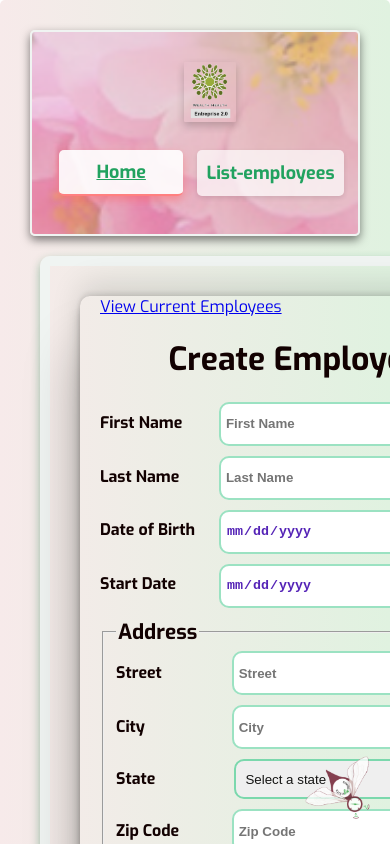
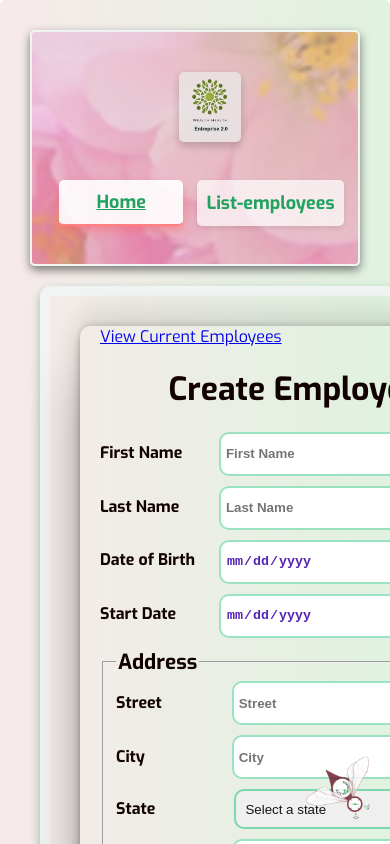
Before and after one commit to tetyanachouteau/P14FrontRHNet, a React (Create React App) app: page / in a window 390 px wide. Shown: the top 844 px of the page. Built offline with nearby package versions, Linux system fonts and the light colour scheme.

Commit message:
Small update of header

```diff
--- a/src/components/Header.module.css
+++ b/src/components/Header.module.css
@@ -18,22 +18,22 @@
 }
 
 .header img {
-  margin-top: 10px;
+  margin-top: 20px;
   margin-right: 10px;
-  margin-left:40px;
-  margin-bottom: 10px;
+  margin-left: 40px;
+  margin-bottom: 20px;
   height: 80px;
-  border-radius: 2%;
+  border-radius: 8%;
   box-shadow: 0 4px 8px rgba(0, 0, 0, 0.2);
   transition: transform 0.3s ease, box-shadow 0.3s ease;
+  background-color: rgba(234, 232, 232, 0.8); /* Ajoute un fond blanc semi-transparent */
+  padding: 5px; /* Ajoute un espacement autour de l'image */
 }
 
 .header img:hover {
-  transform: translateX(-10%) scale(2.5); /* Ajoute un effet de zoom tout en gardant le logo centré */
-  box-shadow: 0 8px 16px rgba(0, 0, 0, 0.3);
+  transform: translateX(-5%) scale(1.75); /* Réduit l'effet de zoom sur les écrans moyens */
+  box-shadow: 0 6px 12px rgba(0, 0, 0, 0.2); /* Réduit l'ombre portée sur les écrans moyens */
 }
-
-
 
 @media (max-width: 768px) {
   .header {
@@ -49,22 +49,22 @@
   }
 
   .header img:hover {
-    transform: translateX(-5%) scale(1.75); /* Réduit l'effet de zoom sur les écrans moyens */
+    transform: translateX(-5%) scale(1.5); /* Réduit l'effet de zoom sur les écrans moyens */
     box-shadow: 0 6px 12px rgba(0, 0, 0, 0.2); /* Réduit l'ombre portée sur les écrans moyens */
   }
+}
 
-  .navigation {
-    width: 100%;
-    flex-direction: row;
-    justify-content: center;
-    gap: 10px; /* Réduire l'espacement entre les boutons */
-    flex-wrap: wrap; /* Permet aux boutons de passer à la ligne suivante si nécessaire */
+@media (max-width: 760px) {
+  .header img:hover {
+    transform: translateX(-5%) scale(1.2); /* Réduit encore plus l'effet de zoom */
+    box-shadow: 0 6px 12px rgba(0, 0, 0, 0.2); /* Réduit l'ombre portée */
   }
+}
 
-  .navButton {
-    flex: 1;
-    text-align: center;
-    padding: 8px 16px; /* Ajuster les paddings des boutons */
+@media (max-width: 517px) {
+  .header img:hover {
+    transform: translateX(-5%) scale(1.2); /* Réduit encore plus l'effet de zoom */
+    box-shadow: 0 6px 12px rgba(0, 0, 0, 0.2); /* Réduit l'ombre portée */
   }
 }
 
@@ -78,21 +78,11 @@
 
   .header img {
     height: 60px; /* Taille de l'image réduite pour les petits écrans */
-    margin-bottom: 10px; /* Ajoute un espace entre l'image et la navigation */
+    margin-bottom: 20px; /* Ajoute un espace entre l'image et la navigation */
   }
 
   .header img:hover {
-    transform: translateX(-5%) scale(1.5); /* Réduit l'effet de zoom sur les petits écrans */
+    transform: translateX(-5%) scale(1.2); /* Réduit l'effet de zoom sur les petits écrans */
     box-shadow: 0 6px 12px rgba(0, 0, 0, 0.2); /* Réduit l'ombre portée sur les petits écrans */
   }
-
-  .navigation {
-    width: 100%;
-    flex-direction: row;
-    justify-content: center;
-    gap: 10px; /* Réduire l'espacement entre les boutons */
-    flex-wrap: wrap; /* Permet aux boutons de passer à la ligne suivante si nécessaire */
-  }
-
-
 }
--- a/src/components/Navigation.module.css
+++ b/src/components/Navigation.module.css
@@ -55,7 +55,7 @@
   display: flex;
   position: absolute;
   top: -15px;
-  left: -90px;
+  left: -85px;
   opacity: 0;
   width: 35px;
   height: 20px;
@@ -70,4 +70,5 @@
 .navigation a:hover .papillon {
   opacity: 1; /* Affiche l'image de papillon au survol */
   transform: scale(1.5); /* Agrandit l'image */
+  box-shadow:none;
 }
```
